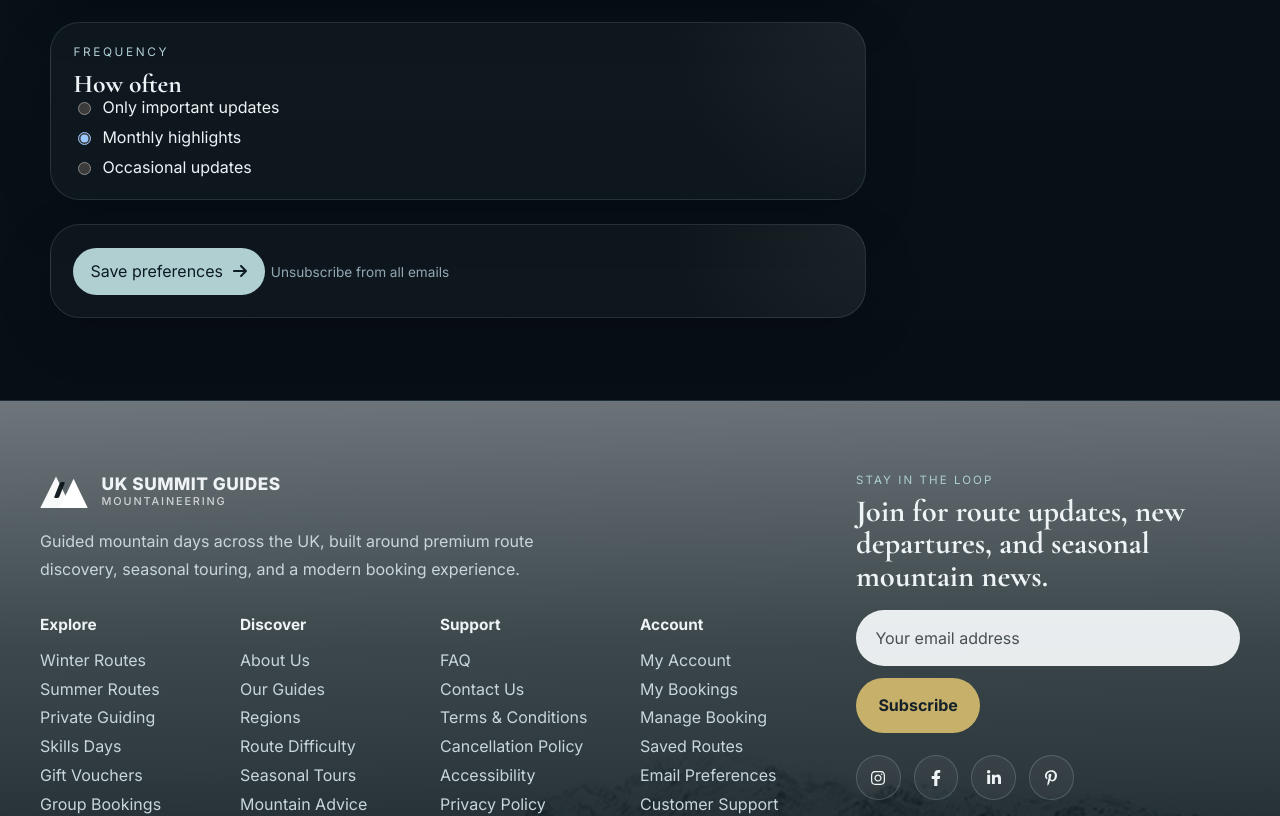
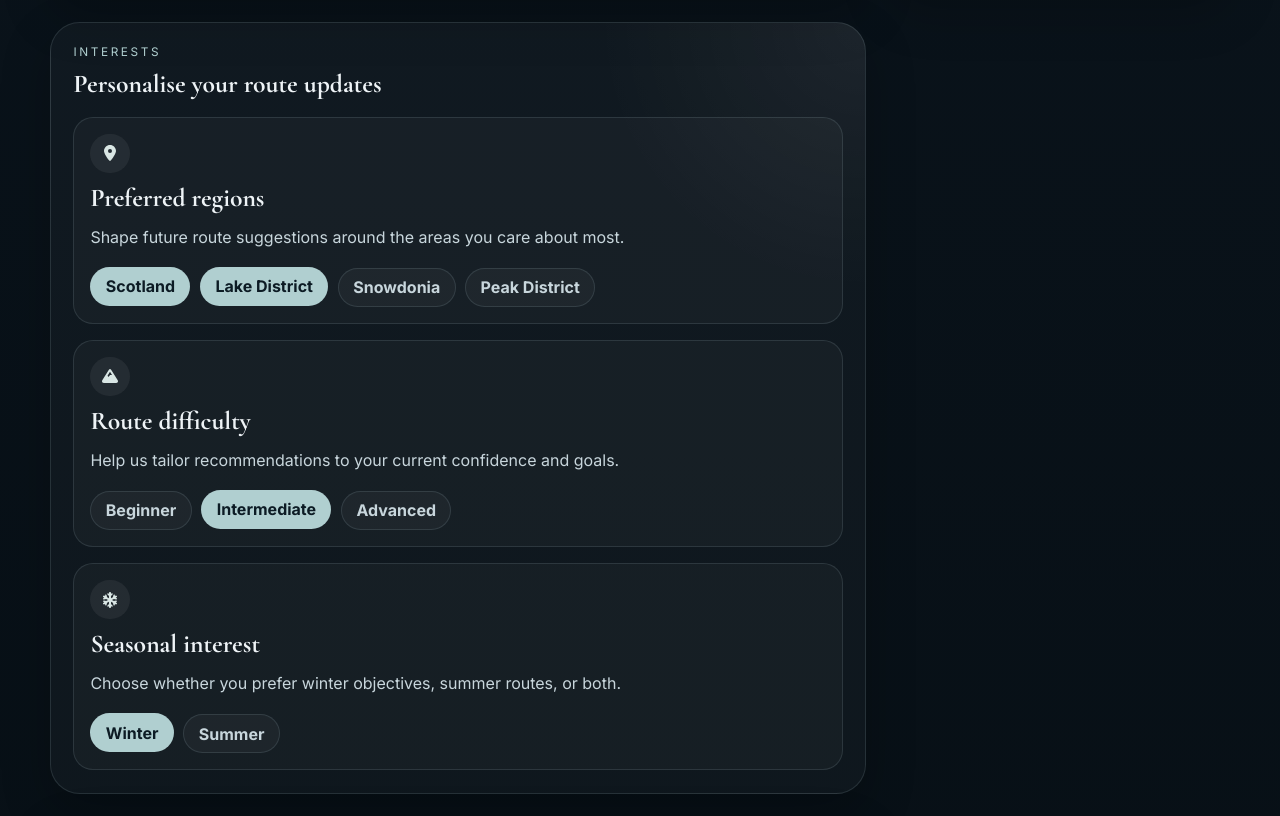
Before and after one commit to TGOSS1984/uk-summit-guides, a React (Vite) app in the folder frontend/: page /email-preferences in a window 1280 px wide. Shown: the part 956-1772 px from the top of the page. Built offline with nearby package versions, Linux system fonts and the light colour scheme; no server answers.

Commit message:
feat : add interest controls to email preferences

```diff
--- a/frontend/src/pages/EmailPreferencesPage.jsx
+++ b/frontend/src/pages/EmailPreferencesPage.jsx
@@ -1,5 +1,11 @@
 import { useState } from "react";
-import { FaArrowRight, FaEnvelopeOpenText } from "react-icons/fa6";
+import {
+  FaArrowRight,
+  FaEnvelopeOpenText,
+  FaLocationDot,
+  FaMountain,
+  FaSnowflake,
+} from "react-icons/fa6";
 import { Link } from "react-router-dom";
 import Reveal from "../components/ui/Reveal";
 
@@ -12,6 +18,7 @@ function Toggle({ label, description, checked, onChange, disabled }) {
       </div>
 
       <button
+        type="button"
         className={`toggle ${checked ? "toggle--active" : ""}`}
         onClick={() => !disabled && onChange(!checked)}
         aria-pressed={checked}
@@ -20,6 +27,18 @@ function Toggle({ label, description, checked, onChange, disabled }) {
         <span className="toggle__thumb" />
       </button>
     </div>
+  );
+}
+
+function PreferenceChip({ label, active, onClick }) {
+  return (
+    <button
+      type="button"
+      className={active ? "preference-chip is-active" : "preference-chip"}
+      onClick={onClick}
+    >
+      {label}
+    </button>
   );
 }
 
@@ -33,6 +52,50 @@ function EmailPreferencesPage() {
   });
 
   const [frequency, setFrequency] = useState("monthly");
+
+  const [interests, setInterests] = useState({
+    regions: ["Scotland", "Lake District"],
+    difficulty: ["Intermediate"],
+    seasons: ["Winter"],
+  });
+
+  function toggleInterest(group, value) {
+    setInterests((current) => {
+      const selected = current[group];
+      const nextSelected = selected.includes(value)
+        ? selected.filter((item) => item !== value)
+        : [...selected, value];
+
+      return {
+        ...current,
+        [group]: nextSelected,
+      };
+    });
+  }
+
+  const interestGroups = [
+    {
+      key: "regions",
+      icon: <FaLocationDot />,
+      title: "Preferred regions",
+      copy: "Shape future route suggestions around the areas you care about most.",
+      options: ["Scotland", "Lake District", "Snowdonia", "Peak District"],
+    },
+    {
+      key: "difficulty",
+      icon: <FaMountain />,
+      title: "Route difficulty",
+      copy: "Help us tailor recommendations to your current confidence and goals.",
+      options: ["Beginner", "Intermediate", "Advanced"],
+    },
+    {
+      key: "seasons",
+      icon: <FaSnowflake />,
+      title: "Seasonal interest",
+      copy: "Choose whether you prefer winter objectives, summer routes, or both.",
+      options: ["Winter", "Summer"],
+    },
+  ];
 
   return (
     <>
@@ -48,7 +111,7 @@ function EmailPreferencesPage() {
             </h1>
             <p className="support-hero__copy">
               Control how and when you hear from us. We keep communication
-              minimal, relevant, and aligned to your interests.
+              minimal, relevant, and aligned to your route interests.
             </p>
           </Reveal>
         </div>
@@ -57,14 +120,10 @@ function EmailPreferencesPage() {
       <section className="section support-shell">
         <div className="container support-layout">
           <div className="support-main">
-
-            {/* Communication */}
             <Reveal variant="up">
               <section className="support-card">
                 <p className="section-kicker">Communication</p>
-                <h2 className="support-card__title">
-                  What you receive
-                </h2>
+                <h2 className="support-card__title">What you receive</h2>
 
                 <div className="toggle-group">
                   <Toggle
@@ -77,45 +136,76 @@ function EmailPreferencesPage() {
                     label="Trip reminders"
                     description="Pre-trip reminders and preparation guidance."
                     checked={prefs.reminders}
-                    onChange={(v) =>
-                      setPrefs({ ...prefs, reminders: v })
+                    onChange={(value) =>
+                      setPrefs({ ...prefs, reminders: value })
                     }
                   />
                   <Toggle
                     label="Route recommendations"
                     description="Suggested routes based on your interests."
                     checked={prefs.recommendations}
-                    onChange={(v) =>
-                      setPrefs({ ...prefs, recommendations: v })
+                    onChange={(value) =>
+                      setPrefs({ ...prefs, recommendations: value })
                     }
                   />
                   <Toggle
                     label="Seasonal updates"
                     description="Winter conditions and summer highlights."
                     checked={prefs.seasonal}
-                    onChange={(v) =>
-                      setPrefs({ ...prefs, seasonal: v })
+                    onChange={(value) =>
+                      setPrefs({ ...prefs, seasonal: value })
                     }
                   />
                   <Toggle
                     label="Offers and promotions"
                     description="Occasional offers and early access bookings."
                     checked={prefs.promotions}
-                    onChange={(v) =>
-                      setPrefs({ ...prefs, promotions: v })
+                    onChange={(value) =>
+                      setPrefs({ ...prefs, promotions: value })
                     }
                   />
                 </div>
               </section>
             </Reveal>
 
-            {/* Frequency */}
             <Reveal delay={80} variant="up">
               <section className="support-card">
+                <p className="section-kicker">Interests</p>
+                <h2 className="support-card__title">
+                  Personalise your route updates
+                </h2>
+
+                <div className="preference-grid">
+                  {interestGroups.map((group) => (
+                    <article key={group.key} className="preference-card">
+                      <span className="preference-card__icon">
+                        {group.icon}
+                      </span>
+                      <h3 className="preference-card__title">
+                        {group.title}
+                      </h3>
+                      <p className="preference-card__copy">{group.copy}</p>
+
+                      <div className="preference-chip-list">
+                        {group.options.map((option) => (
+                          <PreferenceChip
+                            key={option}
+                            label={option}
+                            active={interests[group.key].includes(option)}
+                            onClick={() => toggleInterest(group.key, option)}
+                          />
+                        ))}
+                      </div>
+                    </article>
+                  ))}
+                </div>
+              </section>
+            </Reveal>
+
+            <Reveal delay={120} variant="up">
+              <section className="support-card">
                 <p className="section-kicker">Frequency</p>
-                <h2 className="support-card__title">
-                  How often
-                </h2>
+                <h2 className="support-card__title">How often</h2>
 
                 <div className="radio-group">
                   {[
@@ -138,31 +228,39 @@ function EmailPreferencesPage() {
               </section>
             </Reveal>
 
-            {/* Save */}
-            <Reveal delay={120} variant="up">
-              <section className="support-card">
-                <button className="route-card__link route-card__link--primary">
+            <Reveal delay={160} variant="up">
+              <section className="support-card email-preferences-actions">
+                <button
+                  type="button"
+                  className="route-card__link route-card__link--primary"
+                >
                   Save preferences <FaArrowRight />
                 </button>
 
-                <button className="unsubscribe-link">
+                <button type="button" className="unsubscribe-link">
                   Unsubscribe from all emails
                 </button>
               </section>
             </Reveal>
-
           </div>
 
           <aside className="support-aside">
             <Reveal delay={100} variant="right">
               <div className="support-card support-card--sticky">
+                <span
+                  className="accent-box accent-box--content accent-box--right"
+                  aria-hidden="true"
+                />
+                <span className="faq-group__icon">
+                  <FaEnvelopeOpenText />
+                </span>
                 <p className="section-kicker">Communication</p>
                 <h2 className="support-card__title">
                   Thoughtful, not frequent.
                 </h2>
                 <p className="support-card__copy">
                   We focus on relevant updates tied to routes, conditions,
-                  and seasonal changes — not inbox noise.
+                  seasonal changes, and the mountain areas you care about.
                 </p>
 
                 <Link
--- a/frontend/src/styles/pages.css
+++ b/frontend/src/styles/pages.css
@@ -2740,3 +2740,109 @@
   font-size: 0.85rem;
   cursor: pointer;
 }
+
+/* Email Preferences - interest preferences */
+
+.preference-grid {
+  display: grid;
+  gap: 1rem;
+  margin-top: 1.2rem;
+}
+
+.preference-card {
+  position: relative;
+  display: grid;
+  gap: 0.75rem;
+  padding: 1rem;
+  border: 1px solid var(--color-border);
+  border-radius: var(--radius-md);
+  background: rgba(255, 255, 255, 0.03);
+}
+
+.preference-card__icon {
+  display: inline-flex;
+  align-items: center;
+  justify-content: center;
+  width: 2.45rem;
+  height: 2.45rem;
+  border-radius: 50%;
+  background: rgba(255, 255, 255, 0.06);
+  color: var(--color-accent-strong);
+}
+
+.preference-card__title {
+  margin: 0;
+  font-family: var(--font-serif);
+  font-size: clamp(1.25rem, 2vw, 1.65rem);
+  line-height: 1.05;
+}
+
+.preference-card__copy {
+  margin: 0;
+  color: var(--color-text-soft);
+  line-height: 1.65;
+}
+
+.preference-chip-list {
+  display: flex;
+  flex-wrap: wrap;
+  gap: 0.6rem;
+  margin-top: 0.35rem;
+}
+
+.preference-chip {
+  min-height: 2.45rem;
+  padding: 0 0.9rem;
+  border-radius: var(--radius-pill);
+  border: 1px solid var(--color-border);
+  background: rgba(255, 255, 255, 0.035);
+  color: var(--color-text-soft);
+  font-weight: 700;
+  transition:
+    transform var(--transition-fast),
+    border-color var(--transition-fast),
+    background var(--transition-fast),
+    color var(--transition-fast);
+}
+
+.preference-chip:hover,
+.preference-chip.is-active {
+  transform: translateY(-1px);
+  border-color: var(--color-accent);
+  color: var(--color-text);
+}
+
+.preference-chip.is-active {
+  background: var(--color-accent);
+  color: var(--color-accent-contrast);
+  border-color: transparent;
+}
+
+.email-preferences-actions {
+  display: flex;
+  flex-wrap: wrap;
+  gap: 1rem;
+  align-items: center;
+  justify-content: space-between;
+}
+
+@media (max-width: 640px) {
+  .email-preferences-actions {
+    flex-direction: column;
+    align-items: stretch;
+  }
+
+  .email-preferences-actions > * {
+    width: 100%;
+    justify-content: center;
+  }
+
+  .preference-chip-list {
+    display: grid;
+    grid-template-columns: 1fr;
+  }
+
+  .preference-chip {
+    width: 100%;
+  }
+}
```
